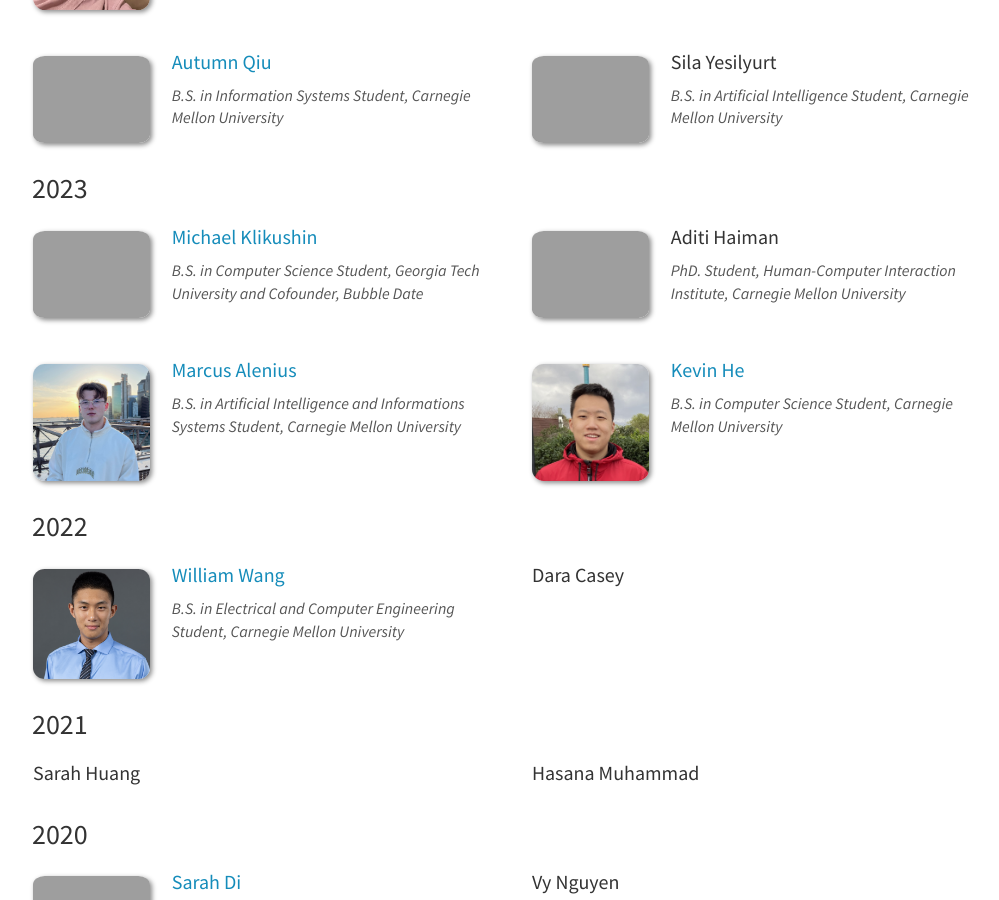
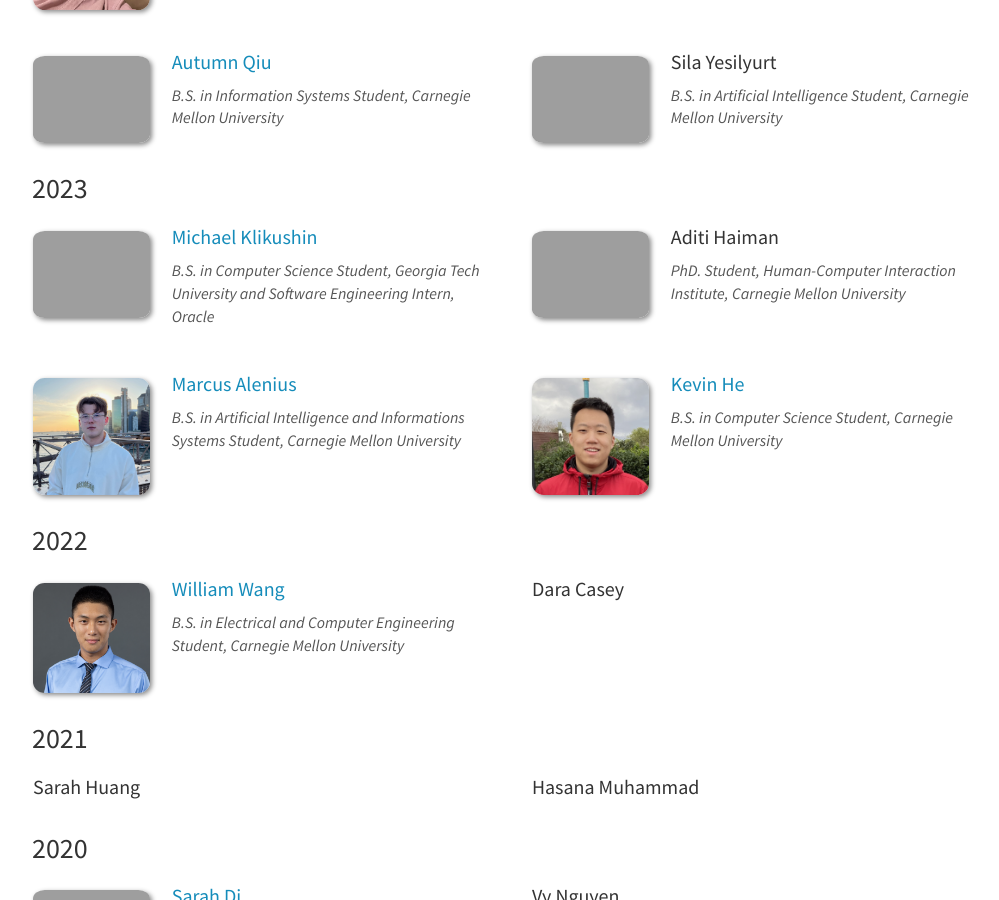
Before and after one commit to McLearn-Lab/McLearn-Lab.github.io, a Jekyll site: the page built from _pages/team.md, in a window 1280 px wide and 900 px high, scrolled down 5321 px. Shown: the whole window, without its empty margins (124-1123 px from the left). Built offline with Jekyll 4.4.1, drawn with Linux system fonts in a browser that asks for light colours; nearby versions of some CDN libraries.

Commit message:
update michael k

```diff
--- a/_data/former_interns.yml
+++ b/_data/former_interns.yml
@@ -37,7 +37,7 @@
   people:
   - name: Michael Klikushin
     photo: michael-klikushin.jpg
-    info: B.S. in Computer Science Student, Georgia Tech University and Cofounder, Bubble Date
+    info: B.S. in Computer Science Student, Georgia Tech University and Software Engineering Intern, Oracle
     site: https://www.linkedin.com/in/mklikushin/
 
   - name: Aditi Haiman
```
